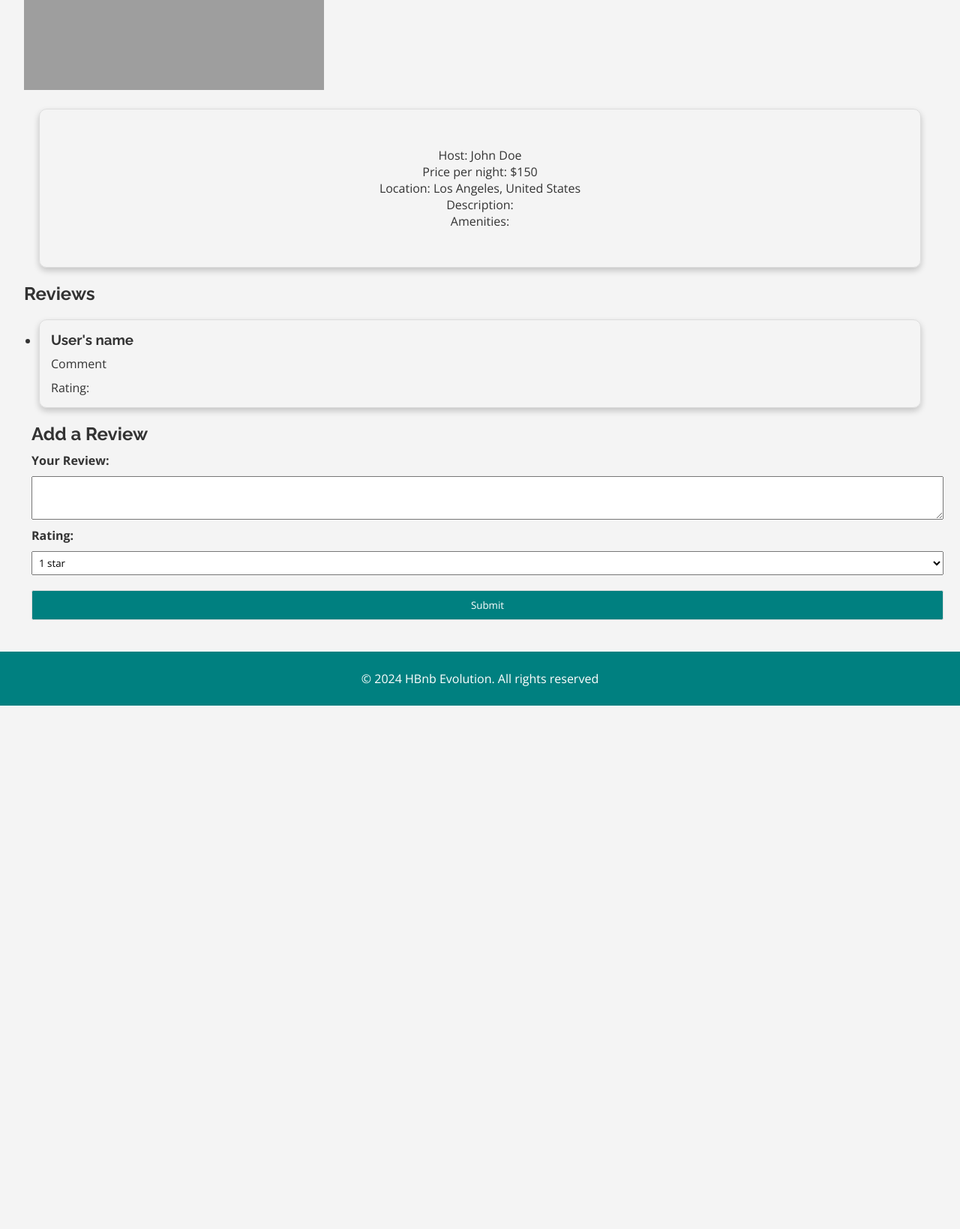
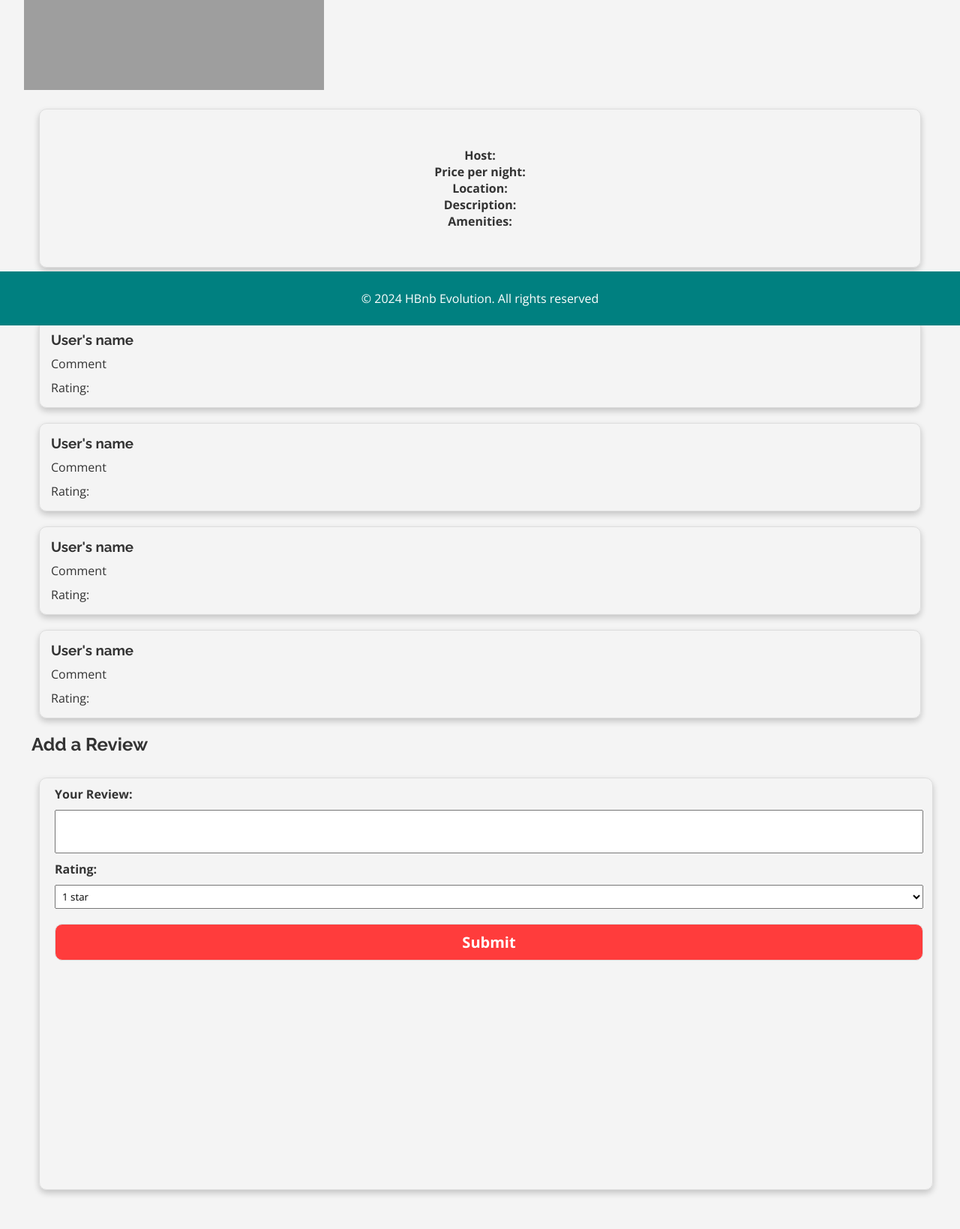
Before and after one commit to SergioLebron22/holbertonschool-hbnb-client, a Flask app: template Templates/place.html in a window 1280 px wide. Shown: the part 366-2005 px from the top of the page at 75% size. Before the commit the page ends 1307 px from the top, so only its background shows below. Run offline with Flask 3, Linux system fonts and the light colour scheme; the template is opened without the code that fills it, so the values that code supplies are empty; grey boxes are pictures that could not be loaded.

Commit message:
chore: Update HTML templates and fix login form

```diff
--- a/Scripts/scripts.js
+++ b/Scripts/scripts.js
@@ -1,8 +1,36 @@
-/*
-  This is a SAMPLE FILE to get you started.
-  Please, follow the project instructions to complete the tasks.
-*/
 
 document.addEventListener('DOMContentLoaded', () => {
-  /* DO SOMETHING */
+  const loginForm = document.getElementById('login-form');
+
+  if (loginForm) {
+      loginForm.addEventListener('submit', async (event) => {
+          event.preventDefault();
+          // Your code to handle form submission
+
+          const email = document.querySelector('email');
+          const password = document.querySelector('password');
+
+          if (email === 'admin' && password === 'password'){
+            loginUser(email, password);
+          }
+      });
+  }
 });
+
+async function loginUser(email, password) {
+  const response = await fetch('https://127.0.0.1:5000/login', {
+      method: 'POST',
+      headers: {
+          'Content-Type': 'application/json'
+      },
+      body: JSON.stringify({ email, password })
+  });
+
+  if (response.ok) {
+      const data = await response.json();
+      document.cookie = `token=${data.access_token}; path=/`;
+      window.location.href = 'index.html';
+  } else {
+    alert('Login failed: ' + response.statusText);
+  }
+}
--- a/Templates/add_review.html
+++ b/Templates/add_review.html
@@ -16,7 +16,7 @@
     </header>
     <main>
         <form id="review-form">
-            <h2>Add a Review</h2>
+            <h1>Add a Review</h1>
             <label for="place">Place:</label>
             <input type="text" id="place" name="place" readonly>
 
--- a/Templates/place.html
+++ b/Templates/place.html
@@ -22,11 +22,11 @@
             <!-- Place details will be populated dynamically -->
             <img class="place-image" src="404error" alt="image">
             <div class="place-info">
-                <p>Host: John Doe</p>
-                <p>Price per night: $150</p>
-                <p>Location: Los Angeles, United States</p>
-                <p>Description:</p>
-                <p>Amenities:</p>
+                <p><strong>Host:</strong></p>
+                <p><strong>Price per night:</strong></p>
+                <p><strong>Location:</strong></p>
+                <p><strong>Description:</strong></p>
+                <p><strong>Amenities:</strong></p>
             </div>
         </section>
         <section id="reviews">
@@ -40,13 +40,27 @@
                         <p>Rating: </p>
                     </div>
                 </li>
-                <!-- <li class="review-card">
+                <li class="review-card">
                     <div>
                         <h3>User's name</h3>
                         <p>Comment</p>
                         <p>Rating: </p>
                     </div>
-                </li> -->
+                </li>
+                <li class="review-card">
+                    <div>
+                        <h3>User's name</h3>
+                        <p>Comment</p>
+                        <p>Rating: </p>
+                    </div>
+                </li>
+                <li class="review-card">
+                    <div>
+                        <h3>User's name</h3>
+                        <p>Comment</p>
+                        <p>Rating: </p>
+                    </div>
+                </li>
              </ul>
         </section>
         <section id="add-review">
@@ -67,9 +81,9 @@
             </form>
         </section>
     </main>
+    <footer>
+        <p id="rights">&copy; 2024 HBnb Evolution. All rights reserved</p>
+    </footer>
     <script src="scripts.js"></script>
 </body>
-<footer>
-    <p id="rights">&copy; 2024 HBnb Evolution. All rights reserved</p>
-</footer>
 </html>
--- a/Templates/styles.css
+++ b/Templates/styles.css
@@ -56,6 +56,7 @@ main {
     padding: 2rem;
 }
 
+
 .title {
     text-align: center;
     font-family: var(--font-family-title);
@@ -67,6 +68,11 @@ main {
     justify-content: center;
     display: flex;
     font-weight: bold;
+}
+
+#country-filter{
+    width: 150px;
+    padding: 5px;
 }
 
 .row {
@@ -126,7 +132,6 @@ main {
     display:flexbox;
     justify-content: center;
     text-align: center;
-
 }
 
 .review-card {
@@ -135,6 +140,8 @@ main {
     border: 1px solid #ddd;
     border-radius: 10px;
     box-shadow: 0 4px 8px 0 rgba(0, 0, 0, 0.2);
+    display: flex;
+    justify-content: left;
 }
 
 #reviews h1 {
@@ -163,21 +170,24 @@ main {
 
 #review-text {
     display: flex;
-    width: 100%;
+    width: 99%;
     padding: 10px;
     margin: 10px;
+    resize: none;
 }
 
 #review-rating {
     display: flex;
-    width: 100%;
+    width: 99%;
     margin: 10px;
     padding: 5px;
 }
 
 #add-review button {
-    width: 100%;
-    margin: 10px;
+    width: 99%;
+    margin-top: 20px;
+    margin-bottom: 100px;
+    margin-left: 10px;
     border-radius: 2.5px;
     border: 1px solid #ddd;
     background-color: var(--color-primary);
@@ -185,29 +195,131 @@ main {
     padding: 10px;
 }
 
+#review-form {
+    padding: 10px;
+    margin: 20px;
+    border: 1px solid #ddd;
+    border-radius: 10px;
+    box-shadow: 0 4px 8px 0 rgba(0, 0, 0, 0.2);
+    display: inline-block;
+    justify-content: flex-start;
+    width: 98%;
+    height: 550px;
+}
 
-#review-form h2 {
+#review-form h1 {
     font-family: var(--font-family-title);
     color: var(--color-red);
 }
 
 #review-form label {
-    top: 10px;
+    margin: 10px;
+    padding: 20px 0px;
+    font-weight: bold;
+}
+
+#review-form button {
+    padding: 10px;
+    margin: 10px;
+    width: 99%;
+    background-color: var(--color-red);
+    color: #fff;
+    border-radius: 10px;
+    font-size: 20px;
     font-weight: bold;
 }
 
 #place {
     display: flex;
     padding: 5px;
+    margin: 10px;
+    width: 30%;
 }
 
 #review {
     display: flex;
+    margin: 10px;
+    padding: 10px;
+    width: 99%;
+    height: 300px;
+    resize: none;
+}
+
+#login{
+    display: flex;
+    justify-content: center;
+    margin-top: 100px;
+}
+
+
+.login-container {
+    background-color: var(--color-primary);
+    padding: 50px;
+    margin: 20px;
+    border: 1px solid #ddd;
+    border-radius: 10px;
+    box-shadow: 0 0 10px rgba(0, 0, 0, 0.1);
+    max-width: 1200px;
     width: 100%;
+    text-align: center;
+    display: grid;
+    place-content: center;
+}
+
+.login-container h1 {
+    margin-bottom: 20px;
+    font-family: var(--font-family-title);
+    color: white;
+}
+
+.input-group {
+    margin-bottom: 15px;
+    text-align: left;
+}
+
+.input-group label {
+    display: block;
+    margin-bottom: 5px;
+    font-weight: bold;
+    color: #fff;
+}
+
+.input-group input {
+    width: 100%;
+    padding: 10px;
+    border: 1px solid #ddd;
+    border-radius: 5px;
+}
+
+
+.login-container button {
+    background-color: var(--color-red);
+    color: white;
+    padding: 10px;
+    border: none;
+    border-radius: 5px;
+    cursor: pointer;
+    width: 100%;
+    font-size: 16px;
+}
+
+.login-container button:hover {
+    background-color: #c70000
+}
+
+.login-container p {
+    margin-top: 20px;
+}
+
+.login-container a {
+    color: var(--color-primary);
+    text-decoration: none;
 }
 
 footer {
-    position: relative;
+    position: fixed;
+    display: flex;
+    justify-content: center;
     bottom: 0;
     width: 100%;
     padding: 25px;
```
Also changed, not shown: Templates/index.html (+4 -4 lines), Templates/login.html (+11 -4 lines).
